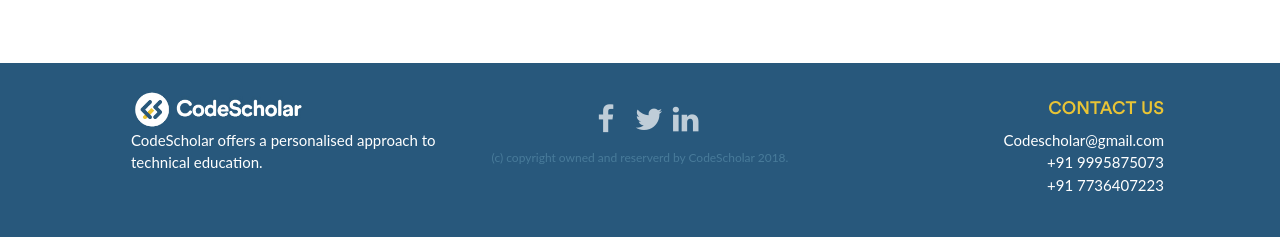
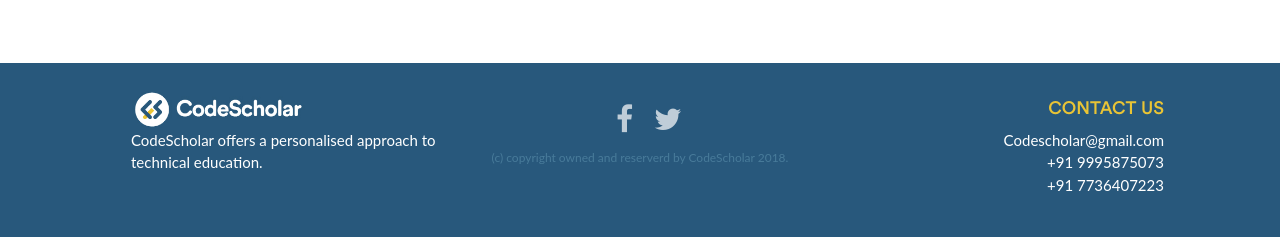
Before and after one commit to nintrivaqa/codescholar, a PHP site: page /FAQ.html in a window 1280 px wide. Shown: the part 947-1184 px from the top of the page. Run offline with PHP 8.4, Linux system fonts and the light colour scheme.

Commit message:
css updates

```diff
--- a/FAQ.html
+++ b/FAQ.html
@@ -181,7 +181,6 @@
                         <div class="col-lg-4 col-md-4 text-center">
                             <a href="#"><i class="fa fa-facebook"></i></a>
                             <a href="#"><i class="fa fa-twitter"></i></a>
-                            <a href="#"><i class="fa fa-linkedin"></i></a>
                             <p class="copyright">(c) copyright owned and reserverd by CodeScholar 2018.</p>
                         </div>
                         <div id="newsletter" class="col-lg-4 col-md-4 text-right">
--- a/Front-end development.html
+++ b/Front-end development.html
@@ -167,7 +167,6 @@
                         <div class="col-lg-4 col-md-4 text-center">
                             <a href="#"><i class="fa fa-facebook"></i></a>
                             <a href="#"><i class="fa fa-twitter"></i></a>
-                            <a href="#"><i class="fa fa-linkedin"></i></a>
                             <p class="copyright">(c) copyright owned and reserverd by CodeScholar 2018.</p>
                         </div>
                         <div id="newsletter" class="col-lg-4 col-md-4 text-right">
--- a/about.html
+++ b/about.html
@@ -176,7 +176,6 @@ Objective C or just about anything which makes them future ready.
                         <div class="col-lg-4 col-md-4 text-center">
                             <a href="#"><i class="fa fa-facebook"></i></a>
                             <a href="#"><i class="fa fa-twitter"></i></a>
-                            <a href="#"><i class="fa fa-linkedin"></i></a>
                             <p class="copyright">(c) copyright owned and reserverd by CodeScholar 2018.</p>
                         </div>
                         <div id="newsletter" class="col-lg-4 col-md-4 text-right">
--- a/blended.html
+++ b/blended.html
@@ -186,7 +186,6 @@ the course offers flexibility to work at your own pace within realistic limits.
                         <div class="col-lg-4 col-md-4 text-center">
                             <a href="#"><i class="fa fa-facebook"></i></a>
                             <a href="#"><i class="fa fa-twitter"></i></a>
-                            <a href="#"><i class="fa fa-linkedin"></i></a>
                             <p class="copyright">(c) copyright owned and reserverd by CodeScholar 2018.</p>
                         </div>
                         <div id="newsletter" class="col-lg-4 col-md-4 text-right">
--- a/contact.php
+++ b/contact.php
@@ -165,7 +165,6 @@ $mailer->send($message);
                         <div class="col-lg-4 col-md-4 text-center">
                             <a href="#"><i class="fa fa-facebook"></i></a>
                             <a href="#"><i class="fa fa-twitter"></i></a>
-                            <a href="#"><i class="fa fa-linkedin"></i></a>
                             <p class="copyright">(c) copyright owned and reserverd by CodeScholar 2018.</p>
                         </div>
                         <div id="newsletter" class="col-lg-4 col-md-4 text-right">
--- a/index.html
+++ b/index.html
@@ -263,7 +263,6 @@
                         <div class="col-lg-4 col-md-4 text-center">
                             <a href="#"><i class="fa fa-facebook"></i></a>
                             <a href="#"><i class="fa fa-twitter"></i></a>
-                            <a href="#"><i class="fa fa-linkedin"></i></a>
                             <p class="copyright">(c) copyright owned and reserverd by CodeScholar 2018.</p>
                         </div>
                         <div id="newsletter" class="col-lg-4 col-md-4 text-right">
--- a/onsite.html
+++ b/onsite.html
@@ -176,7 +176,6 @@
                         <div class="col-lg-4 col-md-4 text-center">
                             <a href="#"><i class="fa fa-facebook"></i></a>
                             <a href="#"><i class="fa fa-twitter"></i></a>
-                            <a href="#"><i class="fa fa-linkedin"></i></a>
                             <p class="copyright">(c) copyright owned and reserverd by CodeScholar 2018.</p>
                         </div>
                         <div id="newsletter" class="col-lg-4 col-md-4 text-right">
--- a/other.html
+++ b/other.html
@@ -509,7 +509,6 @@
                         <div class="col-lg-4 col-md-4 text-center">
                             <a href="#"><i class="fa fa-facebook"></i></a>
                             <a href="#"><i class="fa fa-twitter"></i></a>
-                            <a href="#"><i class="fa fa-linkedin"></i></a>
                             <p class="copyright">(c) copyright owned and reserverd by CodeScholar 2018.</p>
                         </div>
                         <div id="newsletter" class="col-lg-4 col-md-4 text-right">
```
